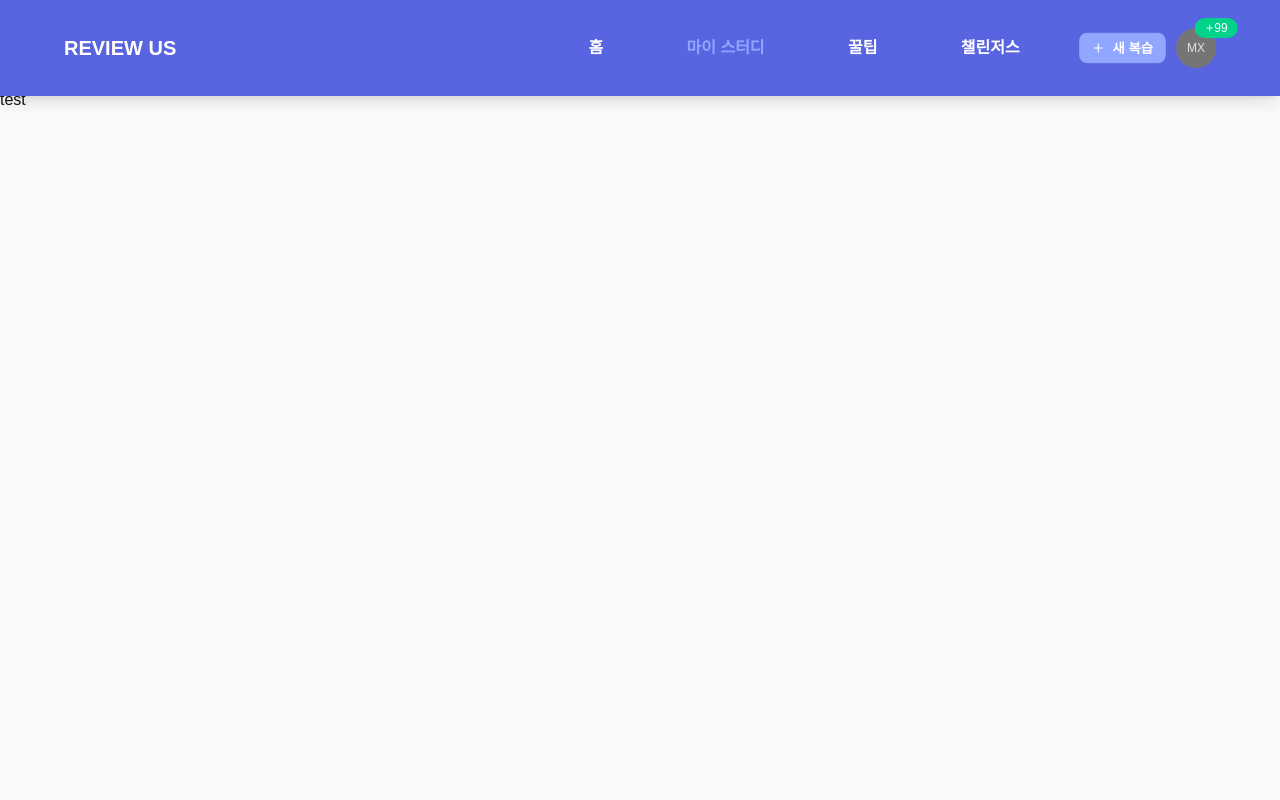
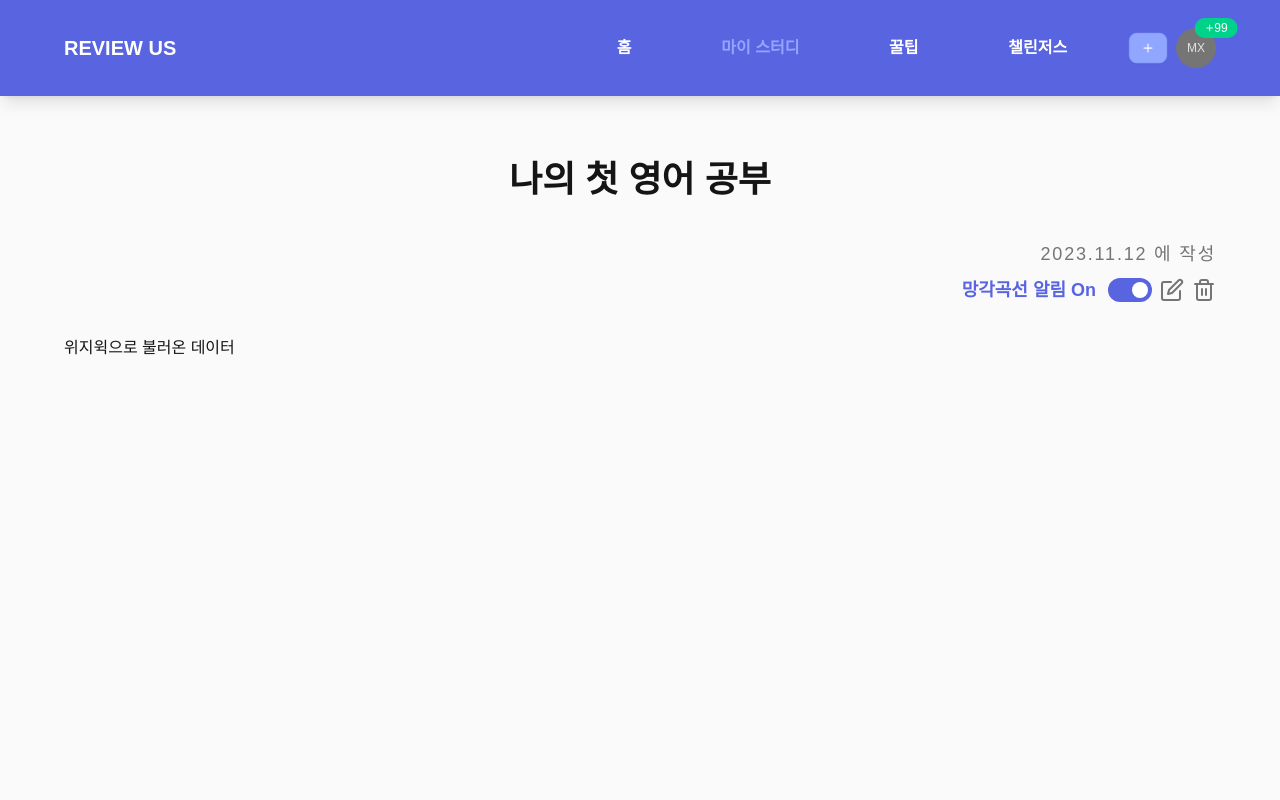
Before and after one commit to minheebaek/english-review, a React (Create React App) app in the folder frontend/: page /mystudy/1/form in a window 1280 px wide. Shown: the top 800 px of the page. Built offline with nearby package versions, Linux system fonts and the light colour scheme; sample sign-in values are in the browser's storage.

Commit message:
Design : MyStudyDetail 페이지 UI

```diff
--- a/frontend/package.json
+++ b/frontend/package.json
@@ -21,6 +21,7 @@
     "react-apexcharts": "^1.4.1",
     "react-dom": "^18.2.0",
     "react-hook-form": "^7.48.2",
+    "react-quill": "^2.0.0",
     "react-router-dom": "^6.18.0",
     "react-scripts": "5.0.1",
     "react-toastify": "^9.1.3",
--- a/frontend/src/components/common/inner.tsx
+++ b/frontend/src/components/common/inner.tsx
@@ -4,15 +4,16 @@ interface LayoutProps {
 
 const Inner: React.FC<LayoutProps> = ({ children }) => {
   return (
-    <div
-      className="pt-[88px] mx-auto
-        sm:w-[90%]  sm:pt-12
+    <main
+      className="pt-[128px] mx-auto px-4
+        sm:w-[90%] sm:pt-40 sm:px-0
+        md:pt-40
         max-w-[120rem]
-        lg:pt-24
+        lg:pt-40
     "
     >
       {children}
-    </div>
+    </main>
   );
 };
 
--- a/frontend/src/components/common/navbar.tsx
+++ b/frontend/src/components/common/navbar.tsx
@@ -123,12 +123,13 @@ const Navbar = () => {
             ))}
           </ul>
           {loginInfo ? (
-            <div className="flex flex-col  items-center md:flex-row gap-x-2 gap-y-5">
+            <div className="flex items-center gap-x-2 gap-y-5">
               <button
                 onClick={() => navigate("mystudy/write")}
-                className="btn btn-secondary text-white btn-xs md:btn-sm"
+                className="btn btn-secondary text-white btn-sm "
               >
-                <Plus size={14} />새 복습
+                <Plus size={14} />
+                <p className="sm:hidden">새 복습</p>
               </button>
               <AvatarMenu />
             </div>
--- a/frontend/src/hooks/useStudy.ts
+++ b/frontend/src/hooks/useStudy.ts
@@ -3,9 +3,21 @@ import { getMyStudies } from "../apis/study";
 
 export const useMyStudiesQuery = (userid?: number, option?: string) => {
   return useQuery({
-    queryKey: ["mystudyquery"],
+    queryKey: ["MyStudiesQuery"],
     queryFn: () => getMyStudies(),
   });
 };
 
-export const useMyStudyQuery = () => {};
+export const useMyStudyQuery = (userId?: number) => {
+  return useQuery({
+    queryKey: ["MyStudyQuery"],
+    queryFn: () => getMyStudies(),
+  });
+};
+
+export const useMyStudyWriteQuery = (userId?: number, contents?: string) => {
+  return useQuery({
+    queryKey: ["MyStudyWriteQuery"],
+    queryFn: () => getMyStudies(),
+  });
+};
--- a/frontend/src/pages/my-study/my-study-detail.tsx
+++ b/frontend/src/pages/my-study/my-study-detail.tsx
@@ -1,13 +1,64 @@
 import React from "react";
 import { Outlet, useMatch, useParams } from "react-router-dom";
 
+import { Switch } from "@headlessui/react";
+import { PenSquare, Trash2 } from "lucide-react";
+
+import Inner from "../../components/common/inner";
+import clsx from "clsx";
+
 export default function MyStudyDetail() {
-  const test = useMatch("mystudy/123/form");
-  let { studyId } = useParams();
+  // 데이터 가져오기
+  const enabled = true;
 
   return (
-    <div className="pt-[88px] h-screen">
-      <Outlet context={"test"} />
-    </div>
+    <Inner>
+      <div className="min-h-screen">
+        <section>
+          <h1
+            className="text-2xl font-bold text-center
+          sm:text-3xl
+          lg:text-4xl
+          "
+          >
+            나의 첫 영어 공부
+          </h1>
+          <p className="mt-10 text-end text-neutral md:text-lg tracking-widest">
+            2023.11.12 에 작성
+          </p>
+        </section>
+        <section className="w-full flex justify-end mt-2">
+          <div className="flex items-center gap-x-2">
+            <Switch.Group>
+              <Switch.Label
+                className={clsx(
+                  "mr-1 font-bold sm:text-lg transition-all",
+                  enabled ? " text-primary " : "text-neutral"
+                )}
+              >
+                {enabled ? "망각곡선 알림 On" : "망각곡선 알림 Off"}
+              </Switch.Label>
+              <Switch
+                checked={enabled}
+                onChange={() => {}}
+                className={`${
+                  enabled ? "bg-primary" : "bg-neutral"
+                } relative inline-flex h-6 w-11 items-center rounded-full`}
+              >
+                <span className="sr-only">Enable notifications</span>
+                <span
+                  className={`${
+                    enabled ? "translate-x-6" : "translate-x-1"
+                  } inline-block h-4 w-4 transform rounded-full bg-white transition`}
+                />
+              </Switch>
+            </Switch.Group>
+            <PenSquare className="text-neutral hover:text-primary transition-colors cursor-pointer" />
+            <Trash2 className="text-neutral hover:text-primary transition-colors cursor-pointer" />
+          </div>
+        </section>
+        <section className="mt-8">위지윅으로 불러온 데이터</section>
+      </div>
+    </Inner>
   );
 }
--- /dev/null
+++ b/frontend/src/pages/my-study/my-study-form.tsx
@@ -0,0 +1,8 @@
+import React from "react";
+import Inner from "../../components/common/inner";
+
+function MyStudyForm() {
+  return <Inner>MyStudyForm</Inner>;
+}
+
+export default MyStudyForm;
--- /dev/null
+++ b/frontend/src/pages/my-study/my-study-write.tsx
@@ -0,0 +1,5 @@
+import Inner from "../../components/common/inner";
+
+export default function MyStudyWrite() {
+  return <Inner>MyStudyWrite</Inner>;
+}
--- a/frontend/src/routes/routes.tsx
+++ b/frontend/src/routes/routes.tsx
@@ -11,6 +11,7 @@ import MyStudy from "../pages/my-study/my-study";
 import MyStudyDetail from "../pages/my-study/my-study-detail";
 import { ProtectedRoute } from "./protected-route";
 import Auth from "../pages/auth";
+import MyStudyWrite from "../pages/my-study/my-study-write";
 
 const Routes = () => {
   const token = useRecoilValue(tokenState);
@@ -37,16 +38,19 @@ const Routes = () => {
               errorElement: <Error />,
             },
             {
+              path: "/mystudy/write",
+              element: <MyStudyWrite />,
+              errorElement: <Error />,
+            },
+            {
               path: "/mystudy/:studyId",
               element: <MyStudyDetail />,
               errorElement: <Error />,
-              children: [
-                {
-                  path: "/mystudy/:studyId/form",
-                  element: <div>test</div>,
-                  errorElement: <Error />,
-                },
-              ],
+            },
+            {
+              path: "/mystudy/:studyId/form",
+              element: <MyStudyDetail />,
+              errorElement: <Error />,
             },
           ],
         },
```
Also changed, not shown: 1 other file (tests, documents, lock files or other folders).
